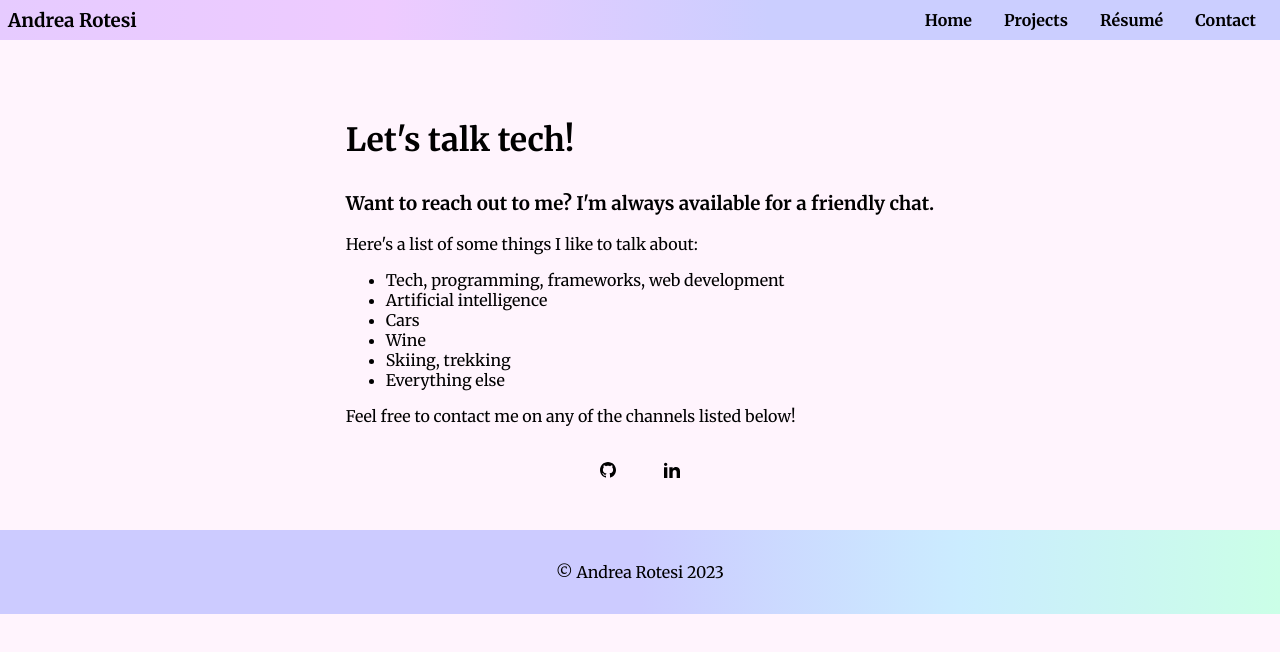
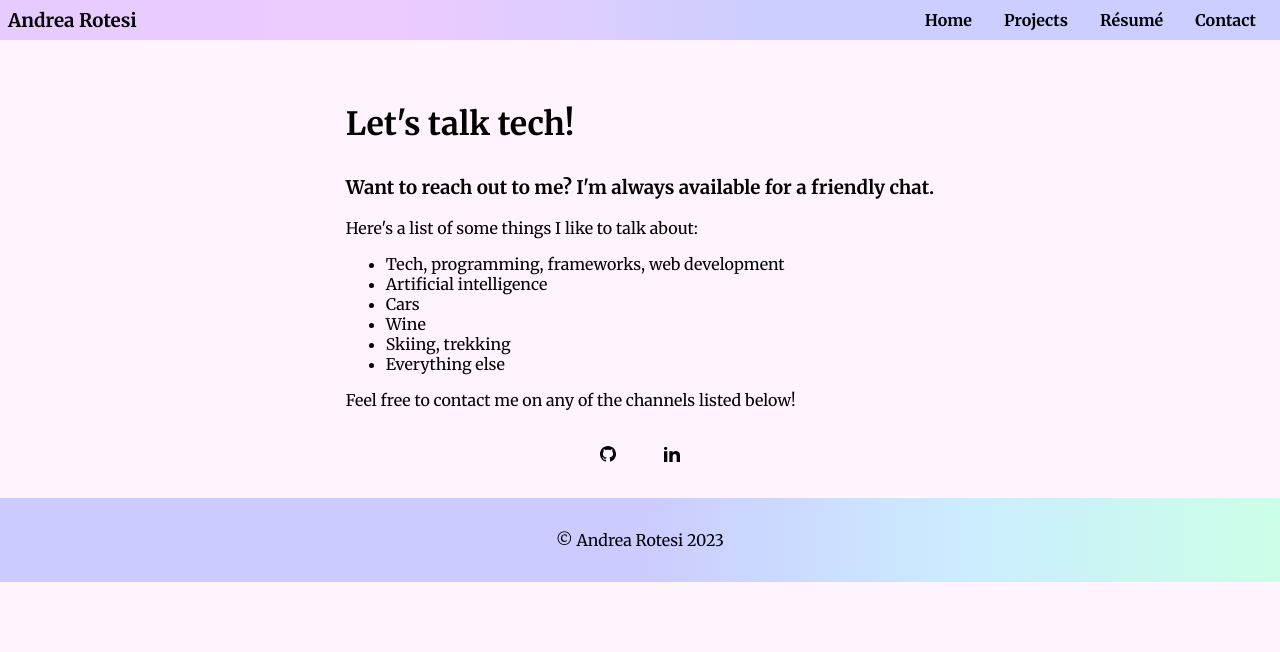
Before and after one commit to andrearotesi/personal-website, a React (Create React App) app: page /contact in a window 1280 px wide. Shown: the top 652 px of the page. Built offline with nearby package versions, Linux system fonts and the light colour scheme.

Commit message:
Minor magin reduction

```diff
--- a/src/pages/Contact/Contact.scss
+++ b/src/pages/Contact/Contact.scss
@@ -5,7 +5,7 @@
     align-items: center;
 
     .body {
-        margin: 3rem;
+        margin: 2rem;
 
         h1 {
             margin: 2rem 0;
```
